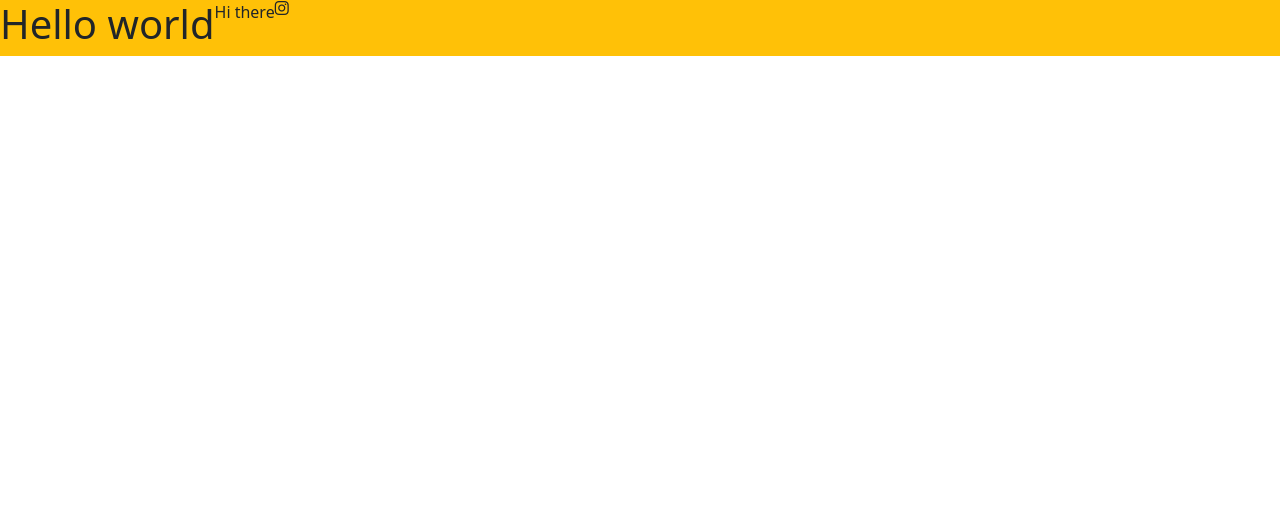
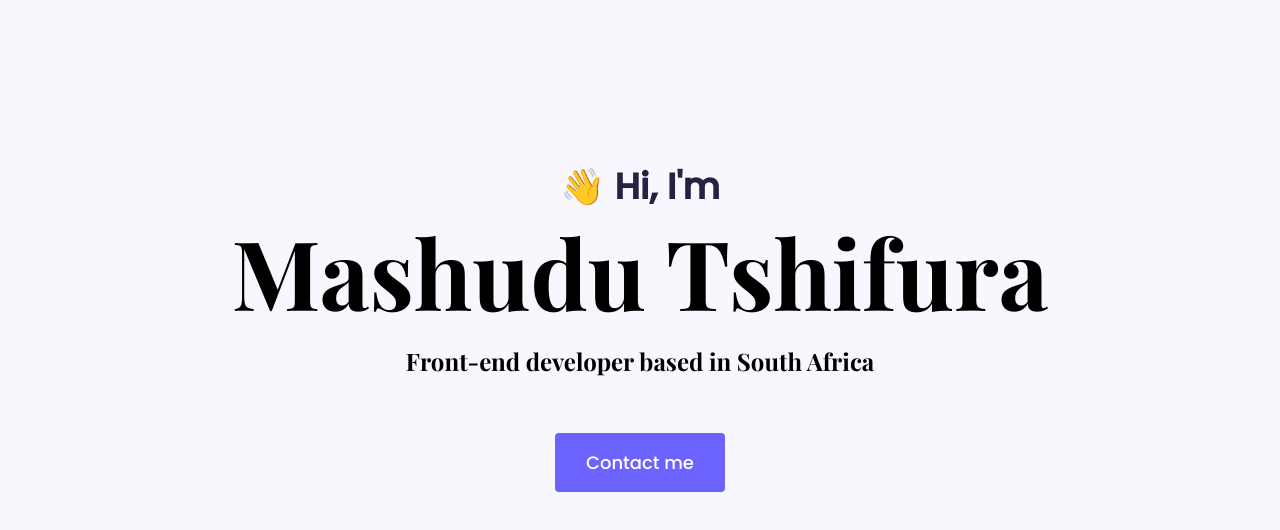
Before and after one commit to mashudutshifura/project-responsive, a plain HTML site: page index.html in a window 1280 px wide. Drawn offline with nearby package versions, Linux system fonts and the light colour scheme; a web font is replaced by a local one.

Commit message:
added structure in index html and also added css in portfolio.css

```diff
--- a/index.html
+++ b/index.html
@@ -3,7 +3,10 @@
   <head>
     <meta charset="UTF-8" />
     <meta name="viewport" content="width=device-width, initial-scale=1.0" />
-    <script src="https://kit.fontawesome.com/9576e2cc08.js" crossorigin="anonymous"></script>
+    <script
+      src="https://kit.fontawesome.com/9576e2cc08.js"
+      crossorigin="anonymous"
+    ></script>
     <link rel="preconnect" href="https://fonts.googleapis.com" />
     <link rel="preconnect" href="https://fonts.gstatic.com" crossorigin />
     <link
@@ -25,9 +28,13 @@
     <title>Document</title>
   </head>
   <body>
-    <div class="d-flex bg-warning">
-      <h1>Hello world</h1>
-      <p>Hi there</p>
-      <i class="fa-brands fa-instagram"></i>
+    <div class="introduction">
+      <p>👋 Hi, I'm</p>
+      <h1>Mashudu Tshifura</h1>
+      <h2 class="mb-5">Front-end developer based in South Africa</h2>
+      <div>
+        <a href="#" class="btn btn-contact">Contact me</a>
+      </div>
+    </div>
   </body>
 </html>
--- a/styles/portfolio.css
+++ b/styles/portfolio.css
@@ -0,0 +1,58 @@
+:root {
+  --contact-color: #6c63ff;
+  --secondary-color: #f9f7fe;
+  --heading-font-family: "Playfair Display", serif;
+  --default-font-family: "Poppins", sans-serif;
+}
+
+body {
+  font-family: var(--default-font-family);
+}
+
+h1,
+h2,
+h3,
+h4,
+h5,
+h6 {
+  color: black;
+  font-family: var(--heading-font-family);
+  font-weight: bold;
+}
+
+h1 {
+  font-size: 96px;
+}
+
+p {
+  font-weight: normal;
+}
+
+.introduction {
+  background: var(--secondary-color);
+  text-align: center;
+  padding: 160px 20px;
+}
+
+.introduction p {
+  font-size: 36px;
+  font-weight: bold;
+  margin: 0;
+  color: #272142;
+}
+
+.introduction h2 {
+  font-family: var(--heading-font-family);
+  font-weight: normal;
+  line-height: 2;
+  font-size: 24px;
+}
+
+.btn-contact {
+  background: var(--contact-color);
+  border-radius: 4px;
+  color: white;
+  font-size: 18px;
+  line-height: 27px;
+  padding: 15px 30px;
+}
```
